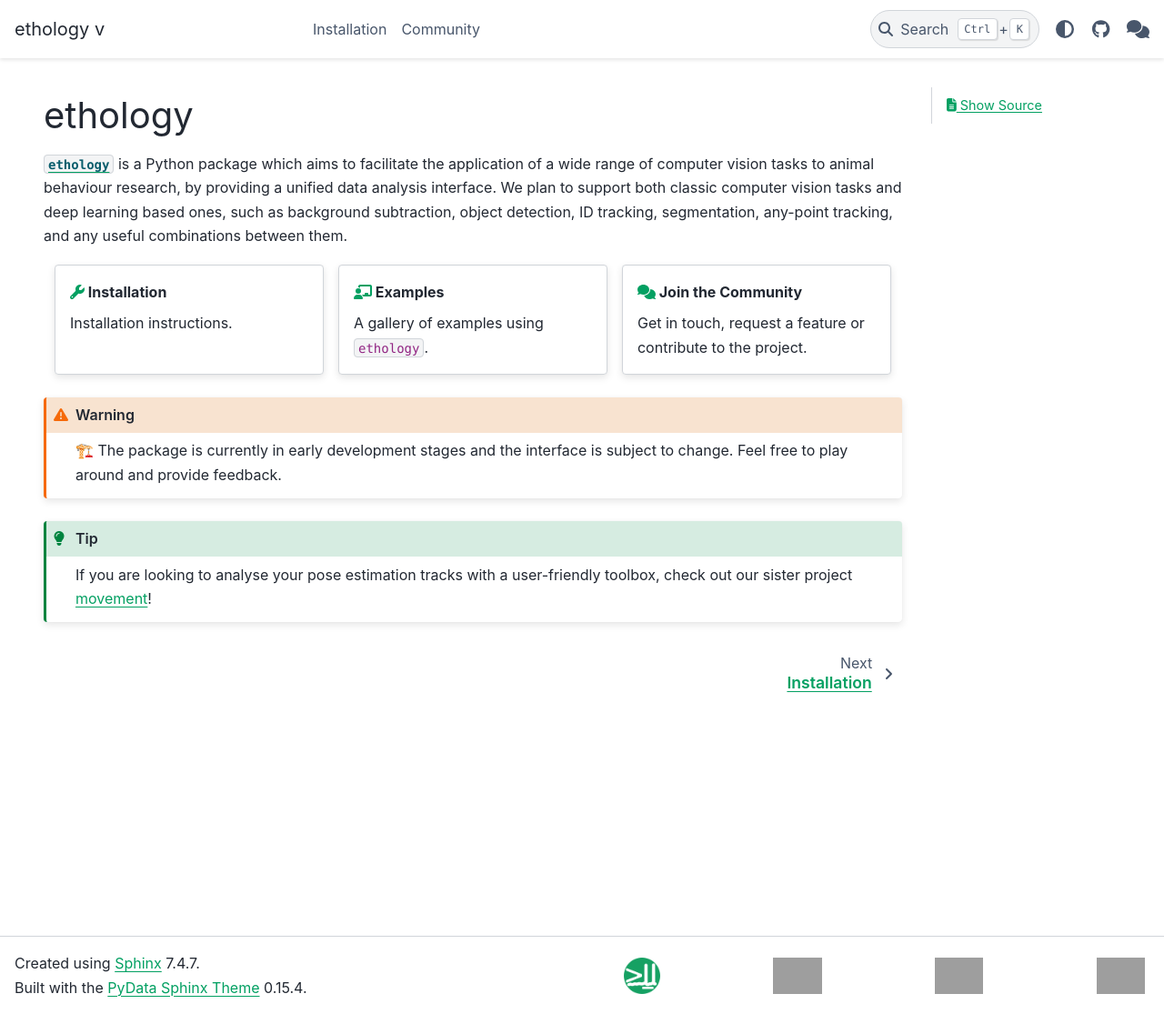
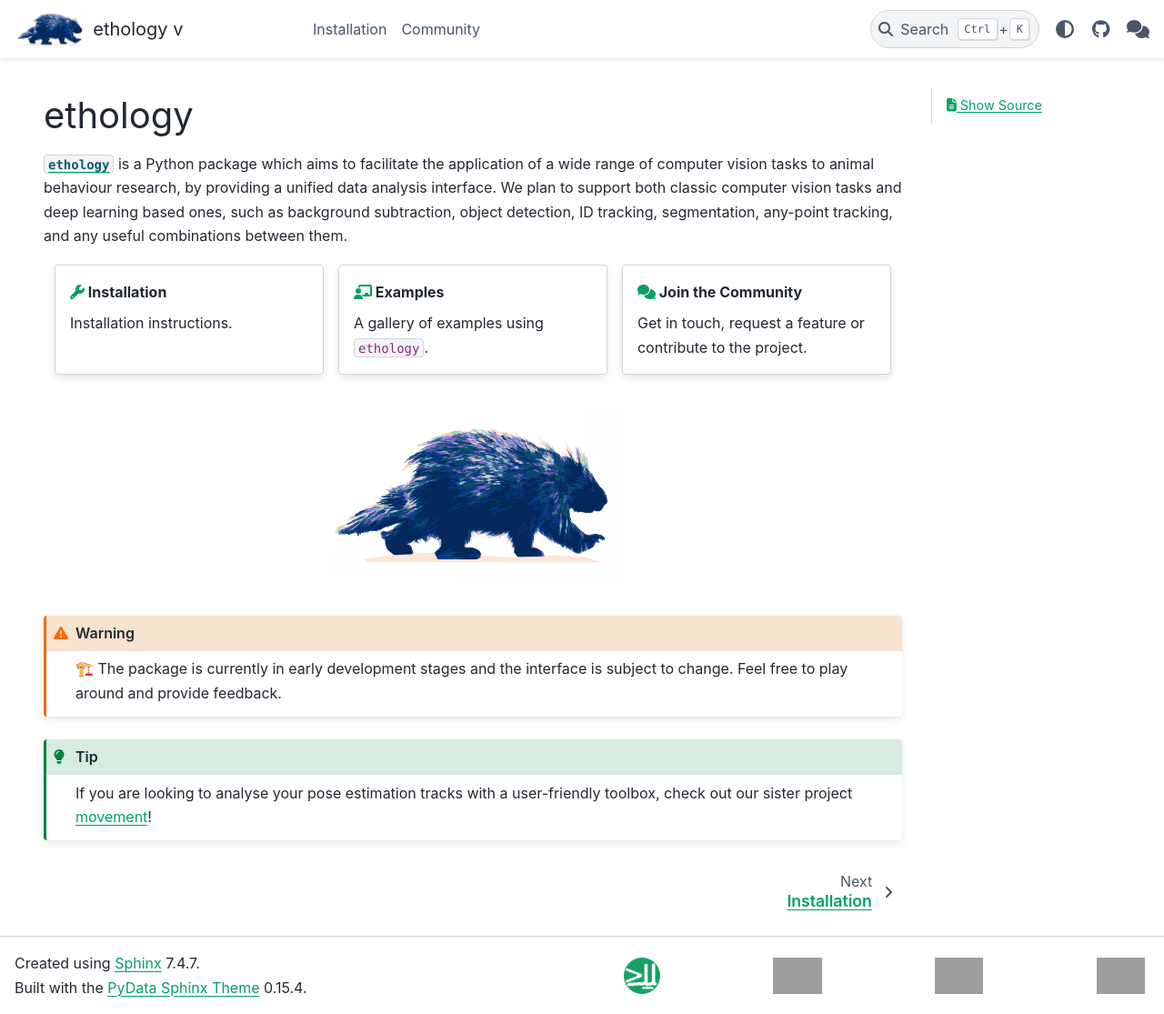
Before and after one commit to neuroinformatics-unit/ethology, a Sphinx documentation site: the page built from docs/source/index.md, in a window 1280 px wide and 1115 px high. Shown: the whole window at 91% size. Built offline with Sphinx 7.4.7 and the PyData theme 0.15.4, drawn with Linux system fonts in a browser that asks for light colours; pages that are not in the unit, such as notebooks, are missing from menus; the version number could not be read and is left out; grey boxes are pictures that could not be loaded.

Commit message:
Add prototype logo and banner

```diff
--- a/docs/source/conf.py
+++ b/docs/source/conf.py
@@ -141,6 +141,8 @@ html_css_files = [
     ("css/custom.css", {"priority": 100}),
 ]
 html_favicon = "_static/light-logo-niu.png"
+html_logo = "_static/path33.png"
+
 
 # The linkcheck builder will skip verifying that anchors exist when checking
 # these URLs
--- a/docs/source/index.md
+++ b/docs/source/index.md
@@ -29,6 +29,11 @@ Get in touch, request a feature or contribute to the project.
 :::
 ::::
 
+
+:::{figure} _static/path33.png
+:align: center
+:::
+
 :::{warning}
 🏗️ The package is currently in early development stages and the interface is subject to change. Feel free to play around and provide feedback.
 :::
```
Also changed, not shown: docs/source/_static/path33.png (added).
